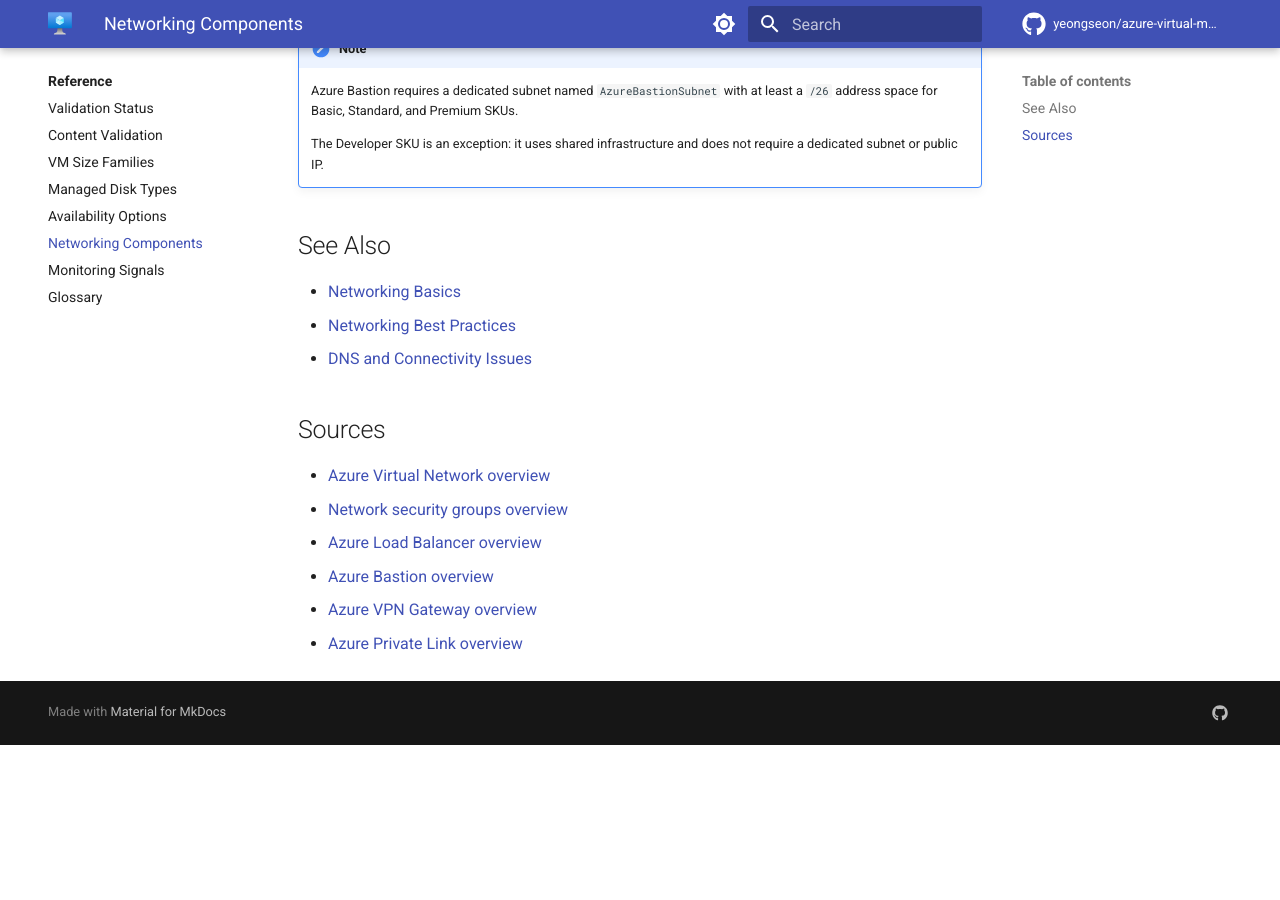
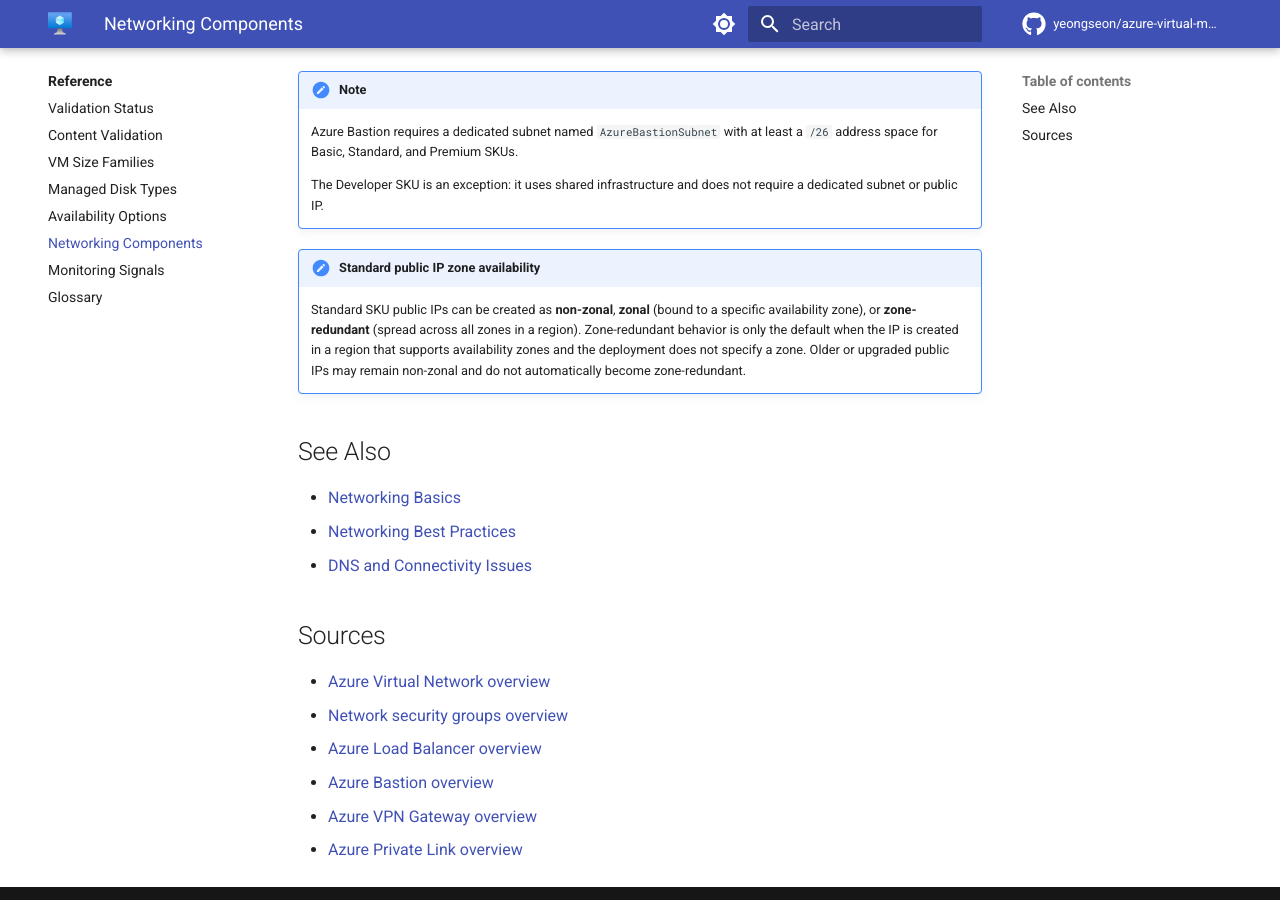
Before and after one commit to yeongseon/azure-virtual-machine-practical-guide, an MkDocs documentation site: the page built from docs/reference/networking-components.md, in a window 1280 px wide and 900 px high, scrolled down 1824 px. Built offline with MkDocs 1.6.1 and Material for MkDocs 9.7.7, drawn with Linux system fonts in a browser that asks for light colours; comment, search, counter and statistics services are not loaded; before the commit the page ends 2569 px from its top, so only the background shows below that; some of the changed text lies outside the part shown.

Commit message:
docs: correct Standard public IP zone-redundancy wording
The Networking Components reference table listed "Zone-redundant by
default" as a common pitfall for Standard SKU public IPs. This is
inaccurate: Standard public IPs can be created as non-zonal, zonal, or
zone-redundant depending on region support and how the IP is deployed.
Zone-redundant is not universally the default.

This commit corrects the pitfall wording and adds an explanatory note
that documents the three availability modes and the region-dependency
constraint, matching the current Microsoft Learn guidance.

Truth-in-docs correction only. No structural changes.

Closes #5

```diff
--- a/docs/reference/networking-components.md
+++ b/docs/reference/networking-components.md
@@ -24,7 +24,7 @@ Azure networking components provide the foundation for virtual machine communica
 | **Subnet** | Network segmentation | VNet | Address range, Delegation | Range too small for scale |
 | **NIC** | VM network interface | Subnet | IP (Static/Dynamic) | Modifying within OS only |
 | **NSG** | Traffic filter (L4) | Subnet/NIC | Security rules (Prioritized) | Rule priority overlaps |
-| **Public IP** | Internet connectivity | Region | SKU (Standard only; Basic retired 2025-09-30) | Zone-redundant by default |
+| **Public IP** | Internet connectivity | Region | SKU (Standard only; Basic retired 2025-09-30) | Zone behavior varies (regional / zonal / zone-redundant) |
 | **Load Balancer** | L4 traffic distribution | VNet | Health probes, Rules | Forgetting health probe rules |
 | **App Gateway** | L7 load balancing | VNet | WAF, Backend pools | Complex certificate setup |
 | **Azure Bastion** | Secure RDP/SSH access | VNet | Subnet naming requirement | Using too small a subnet |
@@ -50,6 +50,9 @@ graph TD
 
     The Developer SKU is an exception: it uses shared infrastructure and does not require a dedicated subnet or public IP.
 
+!!! note "Standard public IP zone availability"
+    Standard SKU public IPs can be created as **non-zonal**, **zonal** (bound to a specific availability zone), or **zone-redundant** (spread across all zones in a region). Zone-redundant behavior is only the default when the IP is created in a region that supports availability zones and the deployment does not specify a zone. Older or upgraded public IPs may remain non-zonal and do not automatically become zone-redundant.
+
 ## See Also
 
 - [Networking Basics](../platform/networking-basics.md)
```
